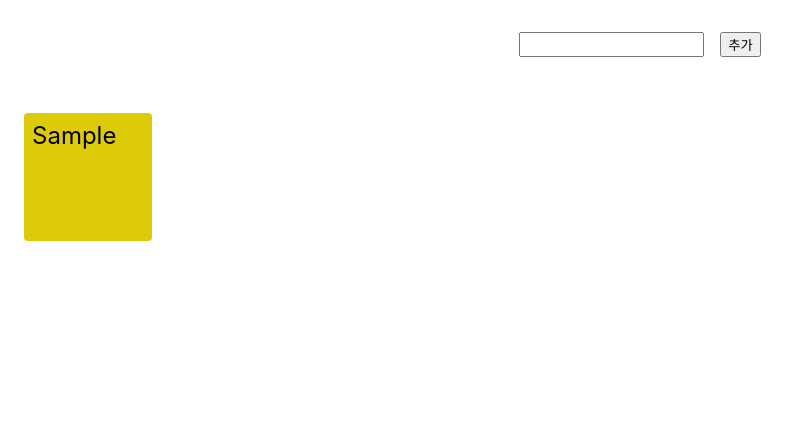
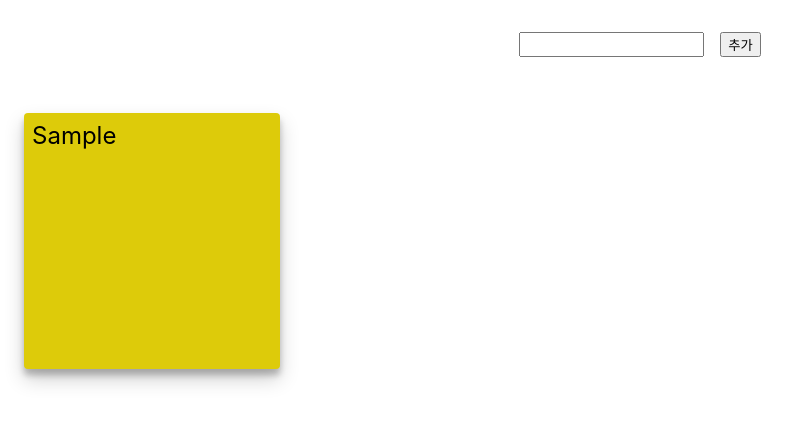
Before and after one commit to yongsoocho/react-ts-inflearn, a React (Create React App) app: page / in a window 1280 px wide. Both pictures are taken after typing "Sample" into the empty fields and a click on the button "추가". Shown: the top 424 px of the page, without its empty margins (0-807 px from the left). Built offline with nearby package versions, Linux system fonts and the light colour scheme.

Commit message:
3강 context API 시작

```diff
--- a/src/App.tsx
+++ b/src/App.tsx
@@ -1,13 +1,13 @@
 import React, { useState } from "react";
 import "./App.css";
-import { Card } from "./Card";
+import Card from "./Card";
 
 type Todo = {
   todo: string;
   color: string;
 };
 
-function App(): React.ReactElement {
+function App(): React.ReactElement<{}> {
   const [todo, setTodo] = useState<string>("");
   const [todoList, setTodoList] = useState<Todo[]>([]);
 
@@ -51,7 +51,7 @@ function App(): React.ReactElement {
         }}
       >
         {todoList.map(({ todo, color }) => (
-          <Card todo={todo} randomColor={color} />
+          <Card todo={todo} randomColor={color} key={todo} />
         ))}
       </div>
     </div>
--- a/src/Card.tsx
+++ b/src/Card.tsx
@@ -1,14 +1,39 @@
+import { MouseEvent, useCallback, useRef, useState } from "react";
+
 type TodoProps = {
   todo: string;
   randomColor: string;
 };
 
-export function Card({ todo, randomColor }: TodoProps): React.ReactElement {
+const Card: React.FC<TodoProps> = ({ todo, randomColor }) => {
+  const [draggable, setDraggable] = useState<boolean>(false);
+  const CardRef = useRef<HTMLDivElement>(null);
+
+  const moveTodo = useCallback(
+    (e: MouseEvent<HTMLDivElement>) => {
+      // if (draggable) {
+      //   CardRef.current!.style.top =
+      //     e.clientX -
+      //     (CardRef.current as HTMLDivElement).offsetWidth / 2 +
+      //     "px";
+      //   // console.dir(CardRef);
+      // }
+      if (draggable && CardRef.current) {
+        CardRef.current.style.left =
+          e.clientX - CardRef.current.clientHeight / 2 + "px";
+
+        CardRef.current.style.top =
+          e.clientY - CardRef.current.clientWidth / 2 - 86 + "px";
+      }
+    },
+    [draggable]
+  );
+
   return (
     <div
       style={{
-        width: "128px",
-        height: "128px",
+        width: "256px",
+        height: "256px",
         backgroundColor: randomColor,
         boxSizing: "border-box",
         padding: "8px",
@@ -16,10 +41,20 @@ export function Card({ todo, randomColor }: TodoProps): React.ReactElement {
         borderRadius: "4px",
         cursor: "grab",
         boxShadow:
-          "box-shadow: rgba(50, 50, 93, 0.25) 0px 6px 12px -2px, rgba(0, 0, 0, 0.3) 0px 3px 7px -3px;",
+          "rgba(0, 0, 0, 0.19) 0px 10px 20px, rgba(0, 0, 0, 0.23) 0px 6px 6px",
+        // position: "absolute",
       }}
+      onMouseDown={() => {
+        CardRef.current!.style.position = "absolute";
+        setDraggable(true);
+      }}
+      onMouseMove={moveTodo}
+      onMouseUp={() => setDraggable(false)}
+      ref={CardRef}
     >
       <span>{todo}</span>
     </div>
   );
-}
+};
+
+export default Card;
```
